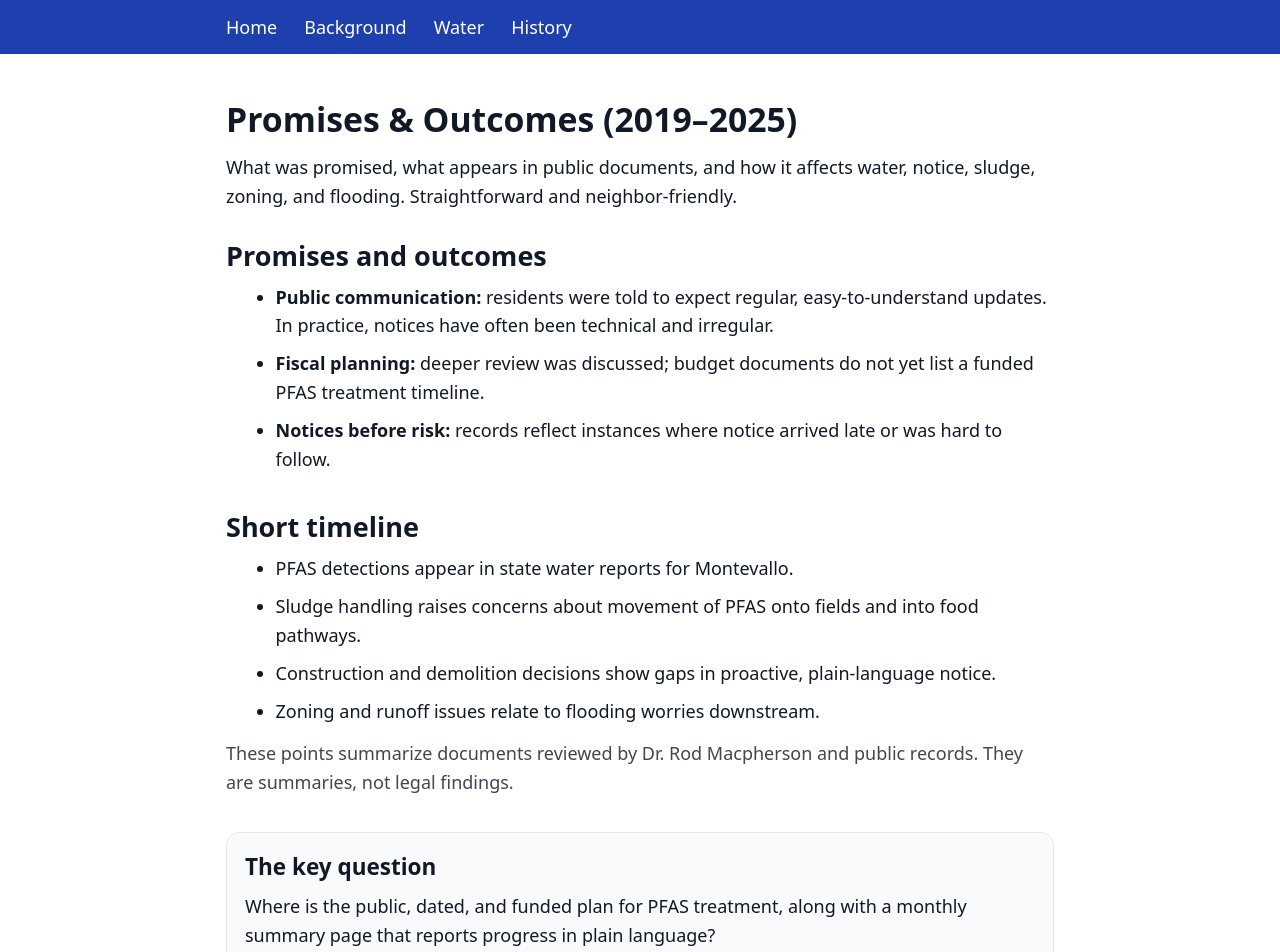
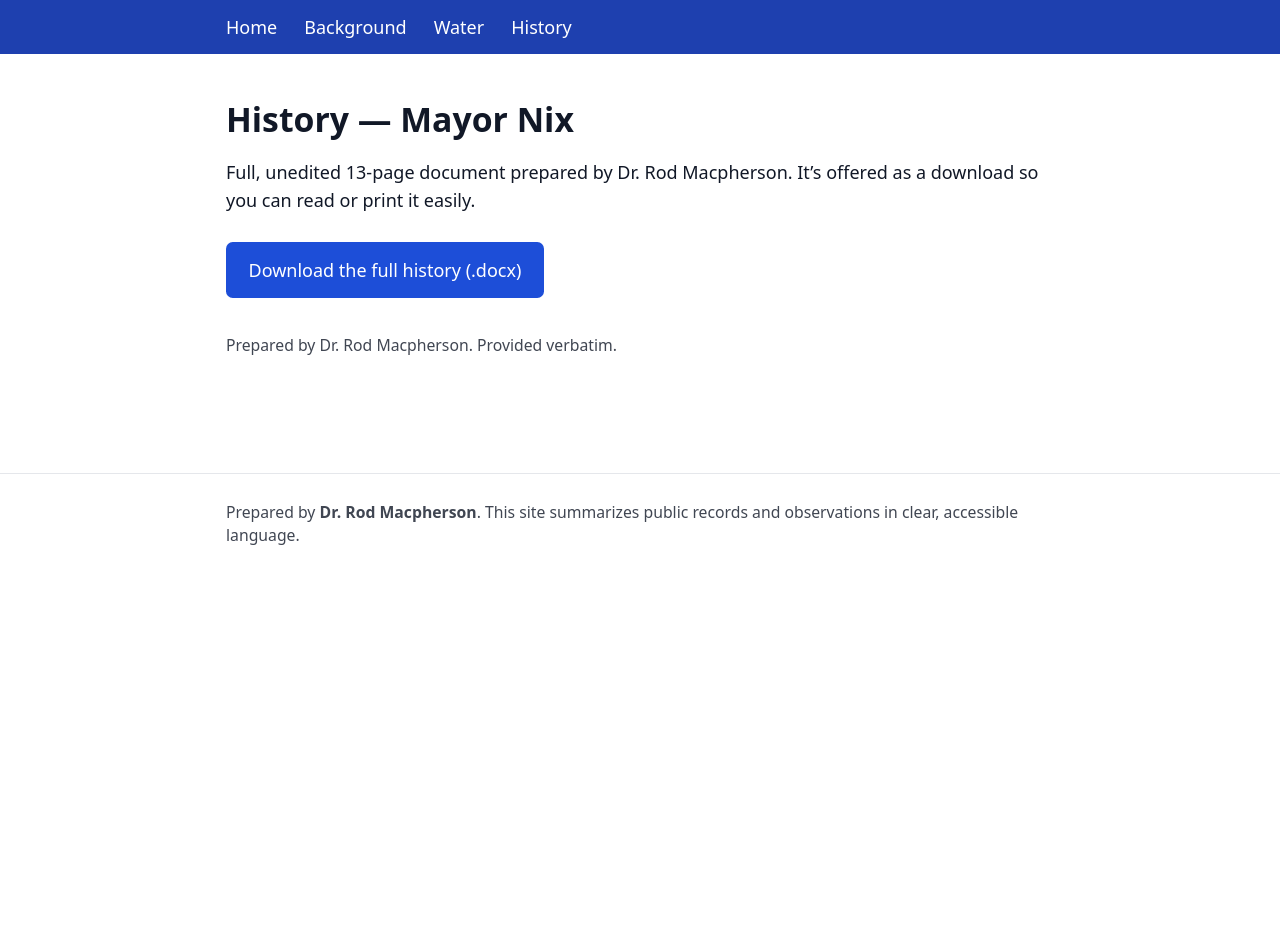
Before and after one commit to PufyBee/grandfatherscampaign, a Next.js app: page /records in a window 1280 px wide. Shown: the top 952 px of the page. After the commit the page ends 800 px from the top, so only its background shows below. Built offline with nearby package versions, Linux system fonts and the light colour scheme.

Commit message:
Fixed history

```diff
--- a/app/history/pages.tsx
+++ b/app/history/pages.tsx
@@ -10,8 +10,7 @@ export default function HistoryPage() {
     <div className="mx-auto max-w-3xl px-4">
       <h1 className="text-3xl font-bold mb-4">History — Mayor Nix</h1>
       <p className="mb-6">
-        This page provides the full, unedited 13-page document prepared by Dr. Rod Macpherson.
-        It’s offered as a download so you can read or print it easily.
+        Full, unedited 13-page document prepared by Dr. Rod Macpherson. It’s offered as a download so you can read or print it easily.
       </p>
 
       <a
@@ -22,10 +21,6 @@ export default function HistoryPage() {
         Download the full history (.docx)
       </a>
 
-      <p className="mt-4 text-sm opacity-80">
-        If the download doesn’t start, the file will open in your browser and you can save it from there.
-      </p>
-
       <p className="mt-8 text-sm opacity-80">Prepared by Dr. Rod Macpherson. Provided verbatim.</p>
     </div>
   );
--- a/app/records/page.tsx
+++ b/app/records/page.tsx
@@ -1,59 +1,27 @@
 import type { Metadata } from "next";
 
 export const metadata: Metadata = {
-  title: "Promises & Outcomes (2019–2025) | Montevallo Water Facts",
+  title: "History — Full Document Download | Montevallo Water Facts",
 };
 
-export default function RecordsPage() {
+export default function HistoryPage() {
+  const docPath = "/docs/nix-2019-campaign-and-2020-2025.docx";
   return (
     <div className="mx-auto max-w-3xl px-4">
-      <h1 className="text-3xl font-bold mb-3">Promises & Outcomes (2019–2025)</h1>
+      <h1 className="text-3xl font-bold mb-4">History — Mayor Nix</h1>
       <p className="mb-6">
-        What was promised, what appears in public documents, and how it affects water, notice, sludge, zoning,
-        and flooding. Straightforward and neighbor-friendly.
+        Full, unedited 13-page document prepared by Dr. Rod Macpherson. It’s offered as a download so you can read or print it easily.
       </p>
 
-      <section className="mt-4">
-        <h2 className="text-2xl font-semibold mb-2">Promises and outcomes</h2>
-        <ul className="list-disc ml-6 space-y-2">
-          <li>
-            <strong>Public communication:</strong> residents were told to expect regular, easy-to-understand updates.
-            In practice, notices have often been technical and irregular.
-          </li>
-          <li>
-            <strong>Fiscal planning:</strong> deeper review was discussed; budget documents do not yet list a
-            funded PFAS treatment timeline.
-          </li>
-          <li>
-            <strong>Notices before risk:</strong> records reflect instances where notice arrived late or was hard to follow.
-          </li>
-        </ul>
-      </section>
+      <a
+        href={docPath}
+        download
+        className="inline-block rounded-md bg-blue-700 px-5 py-3 text-white font-medium hover:bg-blue-800"
+      >
+        Download the full history (.docx)
+      </a>
 
-      <section className="mt-8">
-        <h2 className="text-2xl font-semibold mb-2">Short timeline</h2>
-        <ul className="list-disc ml-6 space-y-2">
-          <li>PFAS detections appear in state water reports for Montevallo.</li>
-          <li>Sludge handling raises concerns about movement of PFAS onto fields and into food pathways.</li>
-          <li>Construction and demolition decisions show gaps in proactive, plain-language notice.</li>
-          <li>Zoning and runoff issues relate to flooding worries downstream.</li>
-        </ul>
-        <p className="mt-3 opacity-80">
-          These points summarize documents reviewed by Dr. Rod Macpherson and public records. They are summaries, not legal findings.
-        </p>
-      </section>
-
-      <section className="mt-8 p-4 border rounded-xl bg-gray-50">
-        <h3 className="text-xl font-semibold mb-2">The key question</h3>
-        <p>
-          Where is the public, dated, and funded plan for PFAS treatment, along with a monthly summary page that reports
-          progress in plain language?
-        </p>
-      </section>
-
-      <p className="mt-8 text-sm opacity-80">
-        Prepared by Dr. Rod Macpherson. Sources available on request.
-      </p>
+      <p className="mt-8 text-sm opacity-80">Prepared by Dr. Rod Macpherson. Provided verbatim.</p>
     </div>
   );
 }
```
